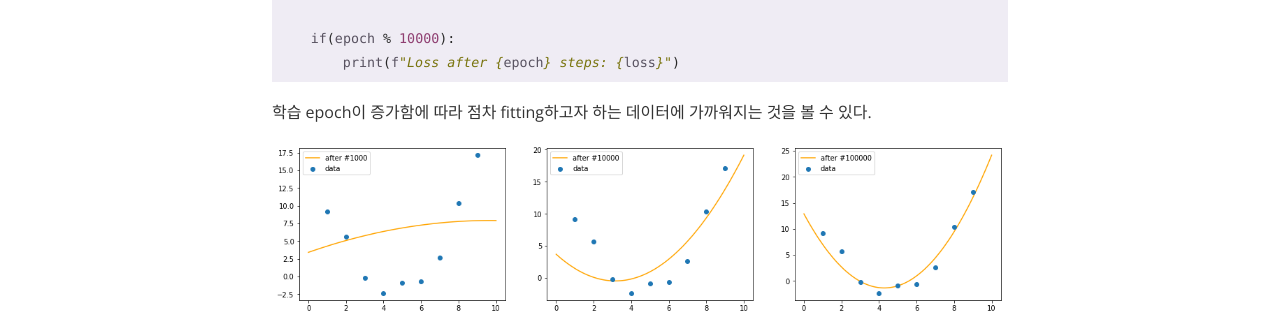
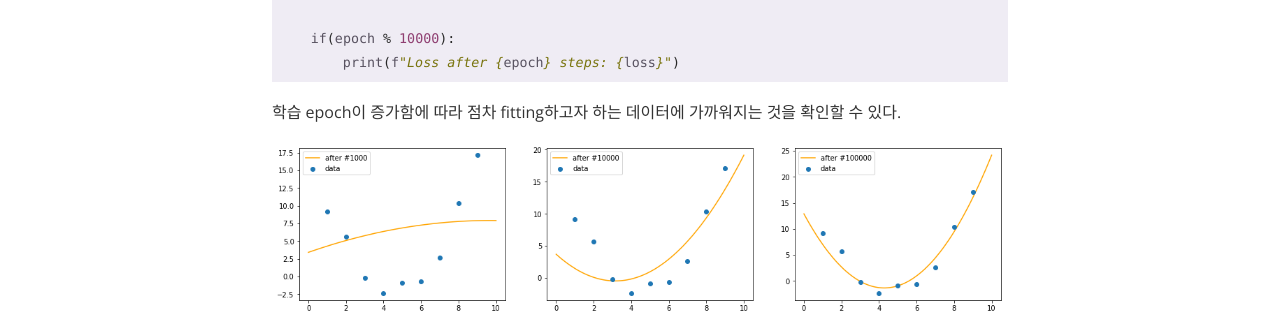
Before and after one commit to nyan101/nyan101.github.io, a Jekyll site: the page built from _posts/2019-08-20-notes-on-pytorch-02.md, in a window 1280 px wide and 900 px high, scrolled down 5179 px. Shown: the part 159-472 px from the top of the window. Built offline with Jekyll 4.4.1, drawn with Linux system fonts in a browser that asks for light colours; nearby versions of some CDN libraries; formulas are drawn with MathJax 3; comment, search, counter and statistics services are not loaded; a style sheet for code colours, icons or effects is not loaded; some of the changed text lies outside the part shown.

Commit message:
fix typo

````diff
--- a/_posts/2019-08-20-notes-on-pytorch-02.md
+++ b/_posts/2019-08-20-notes-on-pytorch-02.md
@@ -213,7 +213,7 @@ for epoch in range(100000):
         print(f"Loss after {epoch} steps: {loss}")
 ```
 
-학습 epoch이 증가함에 따라 점차 fitting하고자 하는 데이터에 가까워지는 것을 볼 수 있다.
+학습 epoch이 증가함에 따라 점차 fitting하고자 하는 데이터에 가까워지는 것을 확인할 수 있다.
 
 <img src="/assets/images/2019/08/pytorch-02-poly-result.png" style="margin:0;width:100%">
 
````
Also changed, not shown: other parts of _posts/2019-08-20-notes-on-pytorch-02.md (+1 -1 lines).
